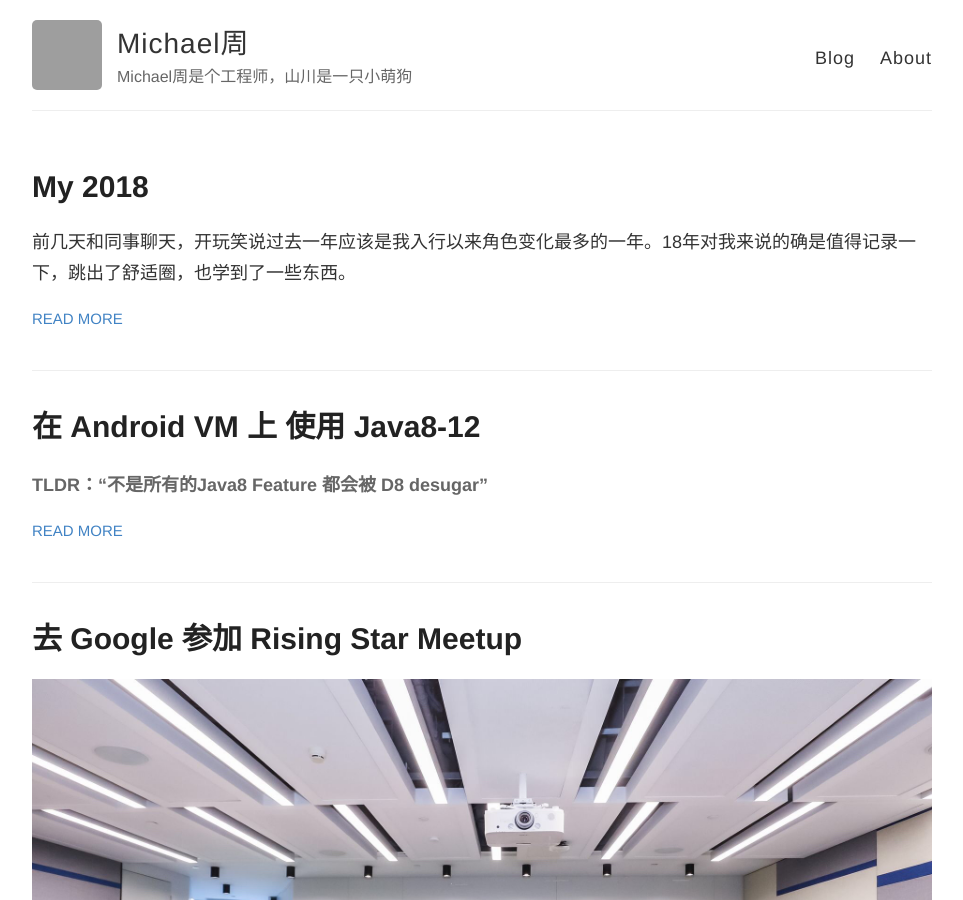
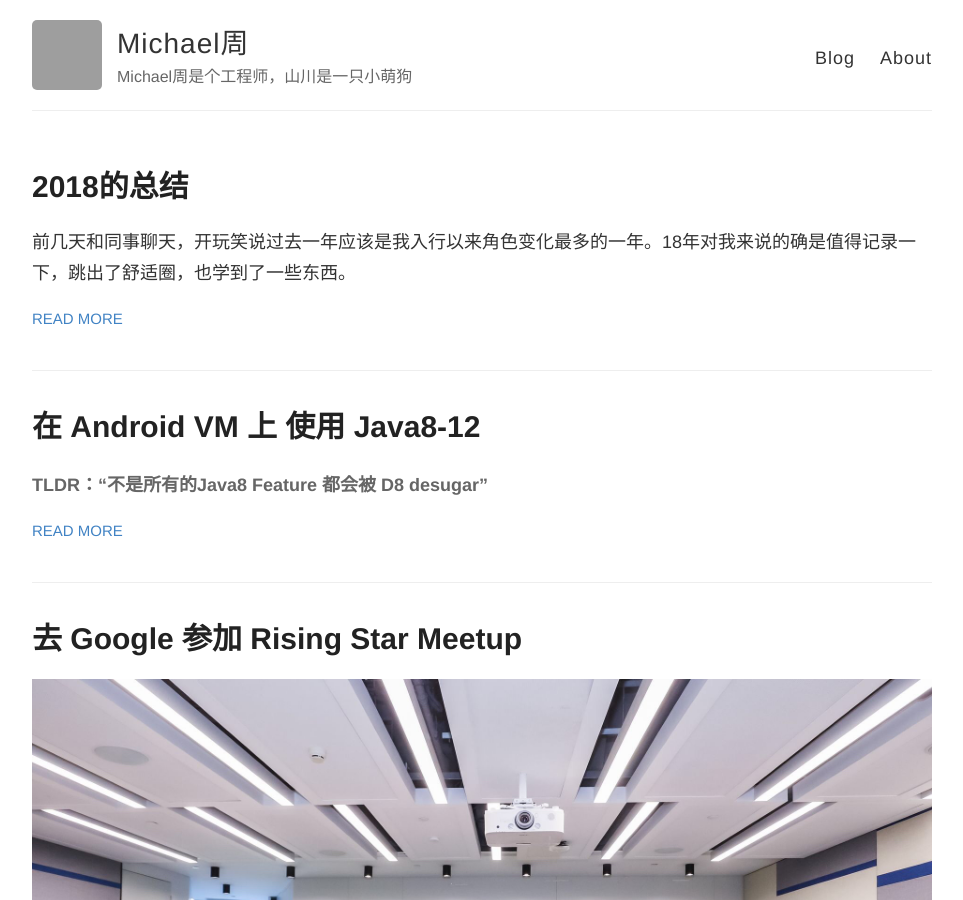
Before and after one commit to zhoulujue/zhoulujue.github.io, a Jekyll site: the page built from index.html, in a window 1280 px wide and 900 px high. Shown: the whole window, without its empty margins (158-1121 px from the left). Built offline with Jekyll 4.4.1, drawn with Linux system fonts in a browser that asks for light colours; grey boxes are pictures that could not be loaded.

Commit message:
Add header.

```diff
--- a/_posts/2019-01-13-my-2018.md
+++ b/_posts/2019-01-13-my-2018.md
@@ -1,3 +1,7 @@
+---
+layout: post
+title: 2018的总结
+---
 
 前几天和同事聊天，开玩笑说过去一年应该是我入行以来角色变化最多的一年。18年对我来说的确是值得记录一下，跳出了舒适圈，也学到了一些东西。
 
@@ -11,8 +15,6 @@
 因为目标是弄懂大概的知识体系及算法大概，很多Task都没有实践，只在`pycharm`玩了玩。算是达成目标吧。
 
 #### [阅微草堂笔记](https://book.douban.com/subject/1279132/)
-
-
 
 大概春天的时候，和老婆去丈母娘家，收拾屋子的时候偶然翻出了一些书，随手拿了一本。没想到拿起后，就一直看了下去，大概看到了十七卷，完成了80%吧，目前也没看完。记得夏天的时候，我去北戴河clubmed也带着，秋天去英国也带着。
 
```
Also changed, not shown: other parts of _posts/2019-01-13-my-2018.md (+1 -1 lines).
